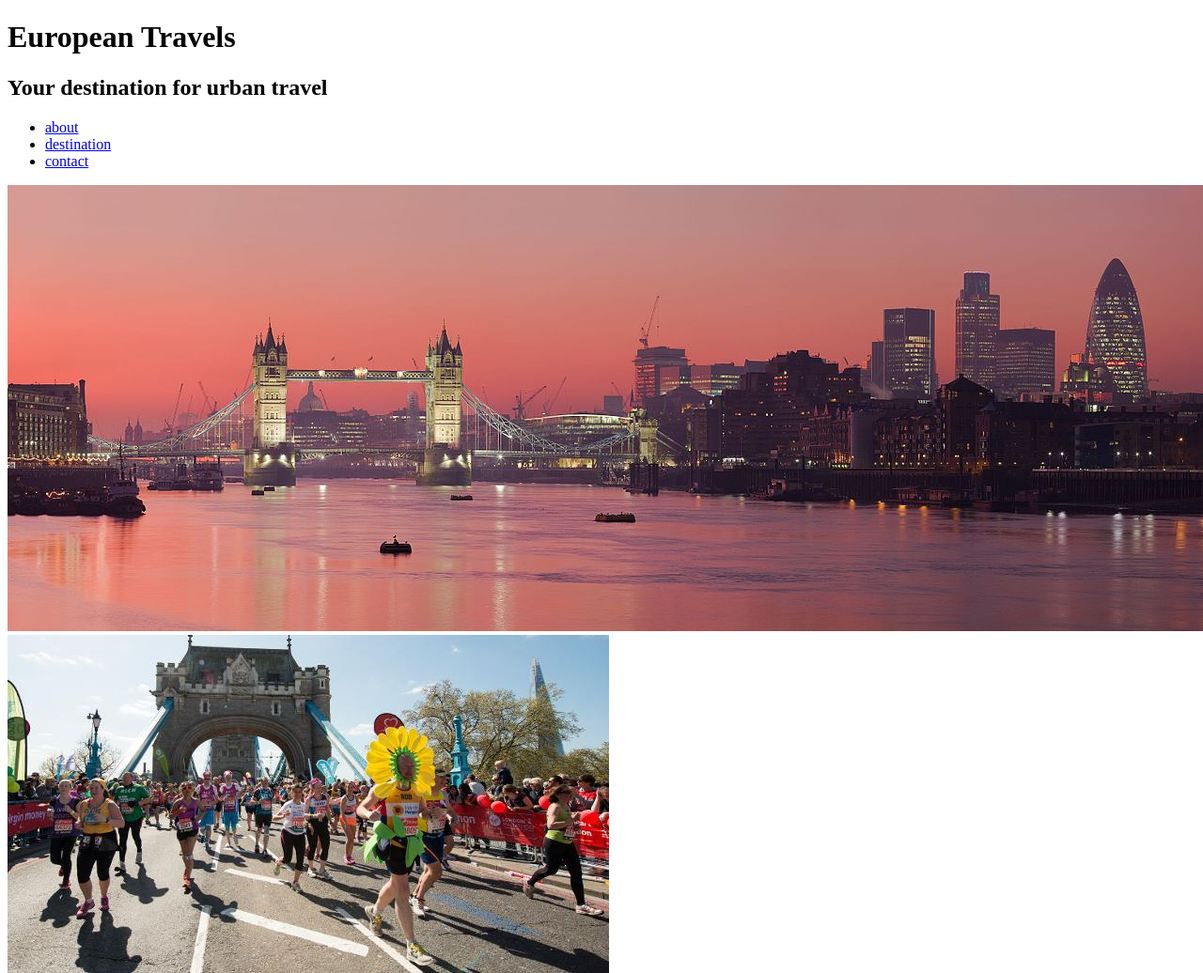
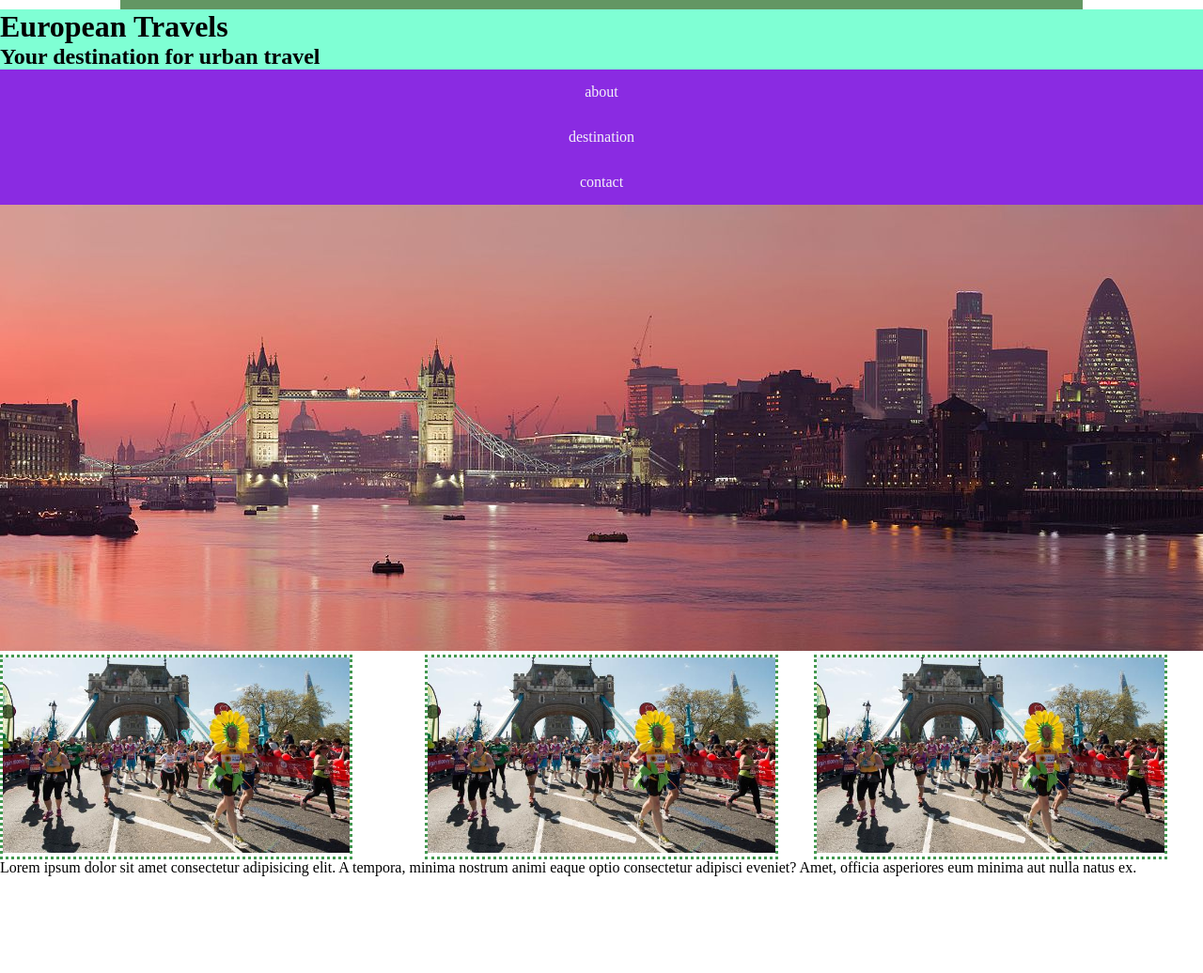
Before and after one commit to hkcodebuild/Assignment1B, a plain HTML site: page index.html in a window 1280 px wide. Shown: the top 1036 px of the page at 94% size. After the commit the page ends 933 px from the top, so only its background shows below. Drawn offline with Linux system fonts and the light colour scheme; files that its build step writes are made by us from their sources.

Commit message:
Add files via upload

```diff
--- a/index.html
+++ b/index.html
@@ -4,7 +4,88 @@
   <meta charset="UTF-8">
   <meta name="viewport" content="width=device-width, initial-scale=1.0">
   <title>European Travel Urban Destinations</title>
+<link: rel="stylesheet" href="cssstyles.css/untitled-1.css"> </link:>
+
+<style>
+*{
+    box-sizing:border-box;
+    margin: 0;
+    padding: 0;
+  }
+
+
+  div.container{
+    border:5px solid rgb(99, 150, 99);
+    width: 80%;
+    margin:0 auto 0 auto;
+
+  }
+
+  header{
+    background-color:aquamarine;
+  }
+
+  .hero img{
+    width: 100%
+  }
+
+  div.left,div.middle, div.right{
+    border:3px dotted rgb(66, 151, 79);
+    width:30%;
+    margin-right: 3%
+
+  }
+
+  div.middle{
+    margin: 0 3%
+  }
+
+  img{
+    width: 100%;
+  }
+
+  nav{
+    background-color: blueviolet;
+  }
+
+  ul{
+  text-align: center;
+
+  }
+
+  li{
+    display:inline-block
+    width:150px;
+    border: 2px;
+    line-height: 3em;
+
+  }
+
+  a{
+    color:rgb(243, 243, 248);
+    text-decoration:none;
+    border: 1px solid rgb(214, 60, 214)
+    display:block
+  }
+
+  aside img{
+    width: 100%;
+
+
+  }
+
+  aside{
+    display:flex;
+    justify-content: space-between;
+  }
+
+
+</style>
+
 </head>
+
+
+
 <body>
   <div class="container"></div>
 <header>
```
